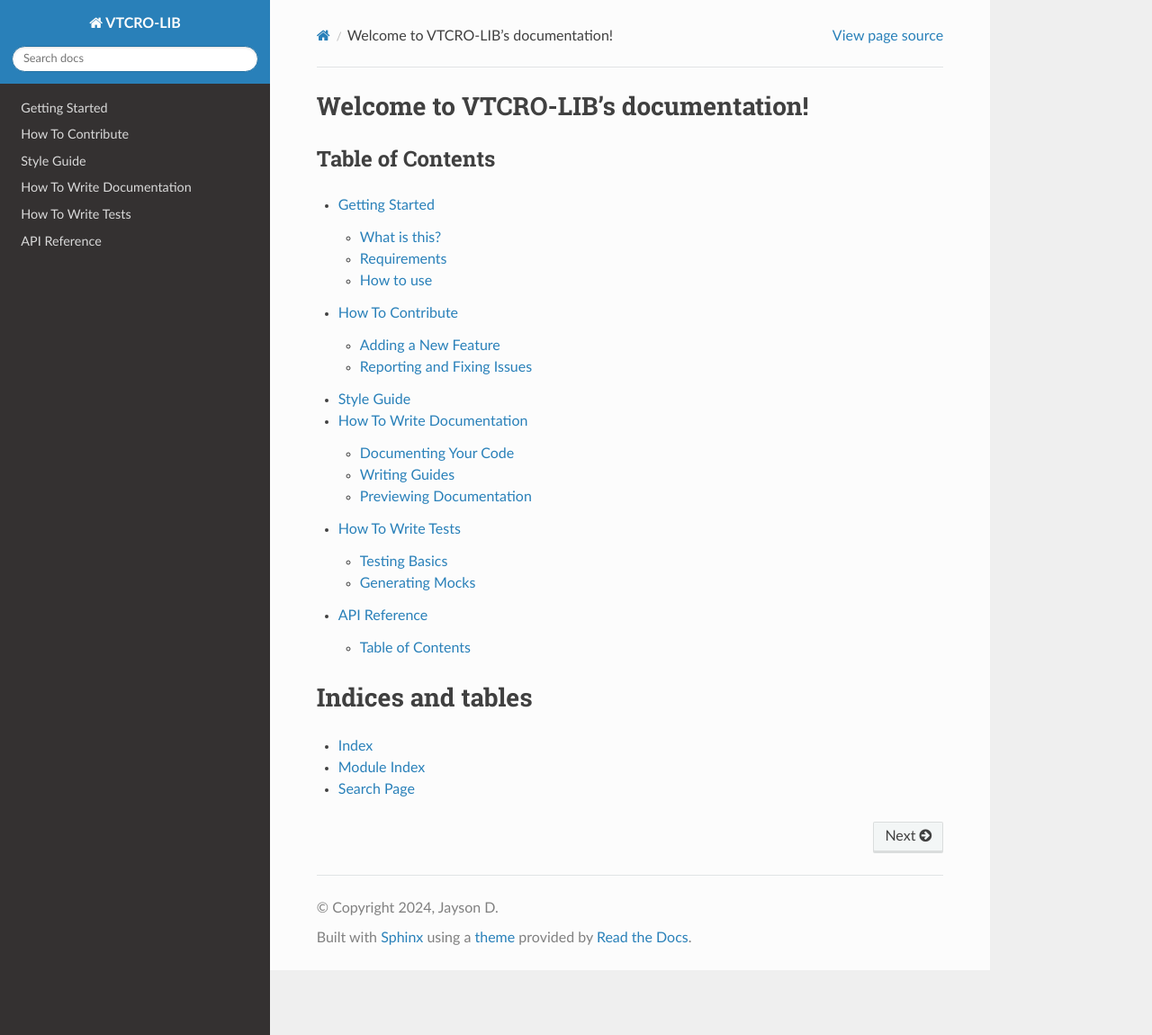
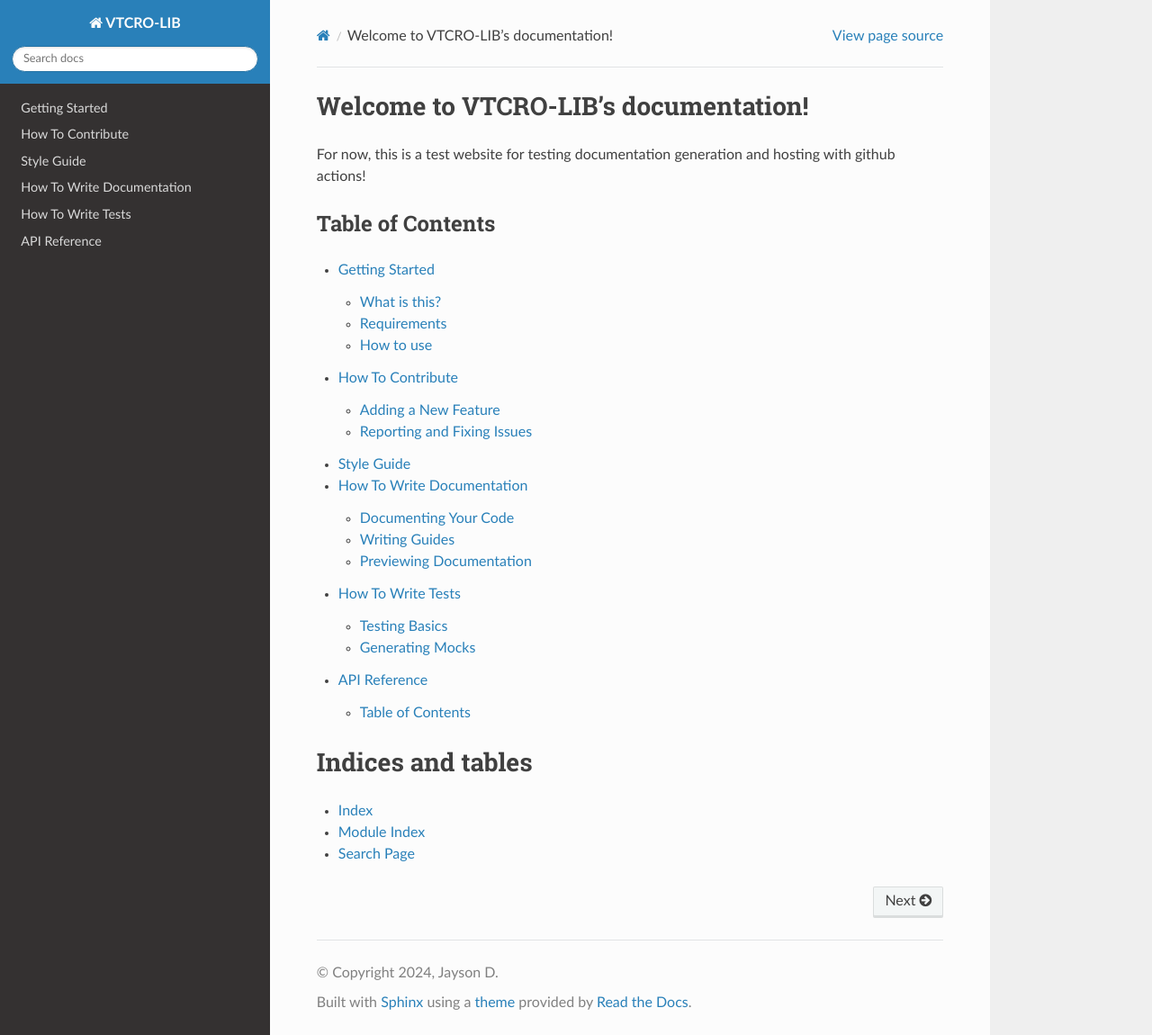
Before and after one commit to VT-CRO/CRO-LIB, a Sphinx documentation site: the page built from doc/index.rst, in a window 1280 px wide and 1150 px high. Shown: the whole window at 90% size. Built offline with Sphinx 7.4.7 and the Read the Docs theme 2.0.0, drawn with Linux system fonts in a browser that asks for light colours.

Commit message:
setting up github actions

```diff
--- a/doc/index.rst
+++ b/doc/index.rst
@@ -5,6 +5,8 @@
 
 Welcome to VTCRO-LIB's documentation!
 =====================================
+
+For now, this is a test website for testing documentation generation and hosting with github actions!
 
 Table of Contents
 ^^^^^^^^^^^^^^^^^
```
Also changed, not shown: README.md (+1 -9 lines), 2 other files.
